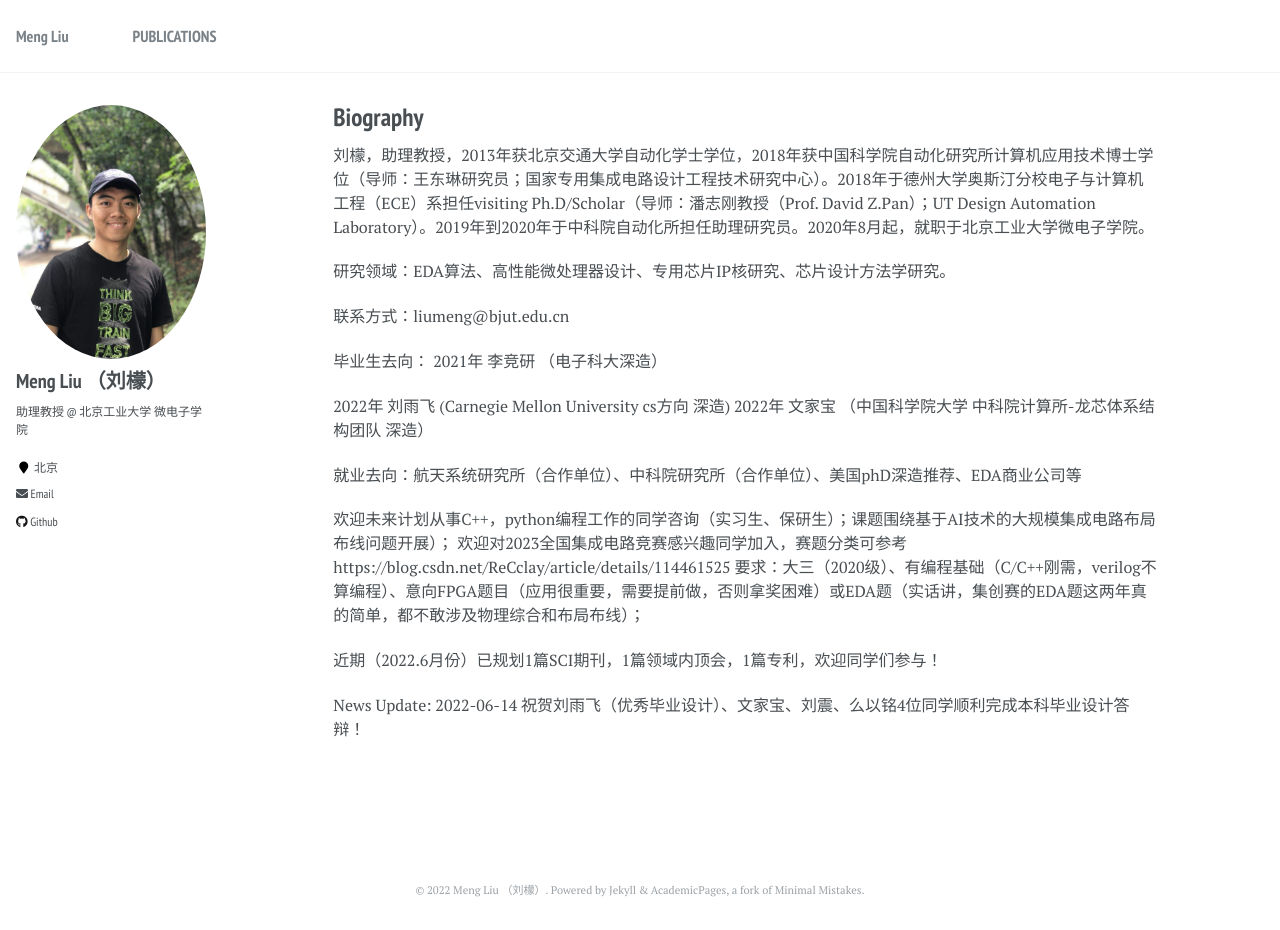
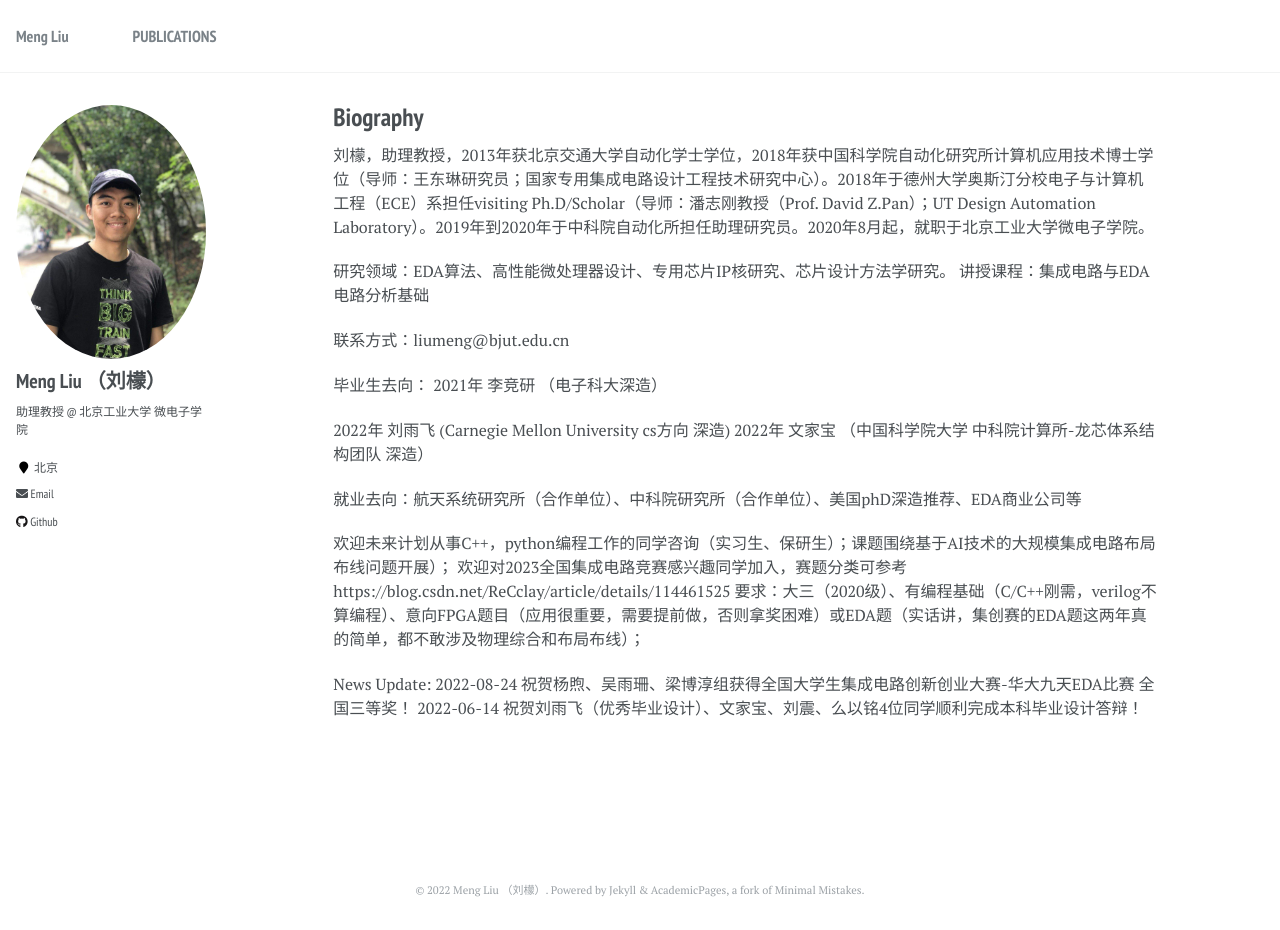
Before and after one commit to liumengbjut/liumengbjut.github.io, a Jekyll site: the page built from _pages/about.md, in a window 1280 px wide and 930 px high. Built offline with Jekyll 4.4.1, drawn with Linux system fonts in a browser that asks for light colours.

Commit message:
Update about.md

```diff
--- a/_pages/about.md
+++ b/_pages/about.md
@@ -13,6 +13,7 @@ redirect_from:
 刘檬，助理教授，2013年获北京交通大学自动化学士学位，2018年获中国科学院自动化研究所计算机应用技术博士学位（导师：王东琳研究员；国家专用集成电路设计工程技术研究中心）。2018年于德州大学奥斯汀分校电子与计算机工程（ECE）系担任visiting Ph.D/Scholar（导师：潘志刚教授（Prof. David Z.Pan）；UT Design Automation Laboratory）。2019年到2020年于中科院自动化所担任助理研究员。2020年8月起，就职于北京工业大学微电子学院。
 
 研究领域：EDA算法、高性能微处理器设计、专用芯片IP核研究、芯片设计方法学研究。
+讲授课程：集成电路与EDA 电路分析基础
 
 联系方式：liumeng@bjut.edu.cn
 
@@ -29,8 +30,7 @@ redirect_from:
 欢迎对2023全国集成电路竞赛感兴趣同学加入，赛题分类可参考https://blog.csdn.net/ReCclay/article/details/114461525
 要求：大三（2020级）、有编程基础（C/C++刚需，verilog不算编程）、意向FPGA题目（应用很重要，需要提前做，否则拿奖困难）或EDA题（实话讲，集创赛的EDA题这两年真的简单，都不敢涉及物理综合和布局布线）；
 
-近期（2022.6月份）已规划1篇SCI期刊，1篇领域内顶会，1篇专利，欢迎同学们参与！
-
 
 News Update:
+2022-08-24 祝贺杨煦、吴雨珊、梁博淳组获得全国大学生集成电路创新创业大赛-华大九天EDA比赛 全国三等奖！
 2022-06-14 祝贺刘雨飞（优秀毕业设计）、文家宝、刘震、么以铭4位同学顺利完成本科毕业设计答辩！
```
